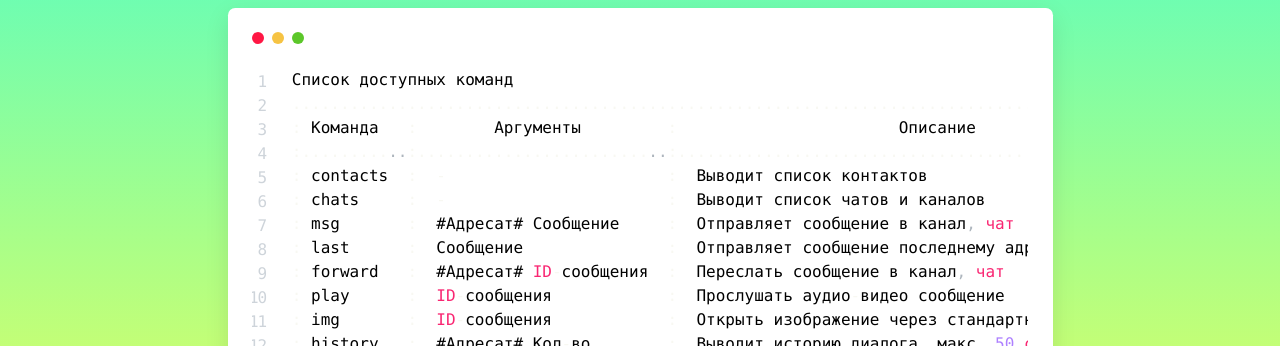
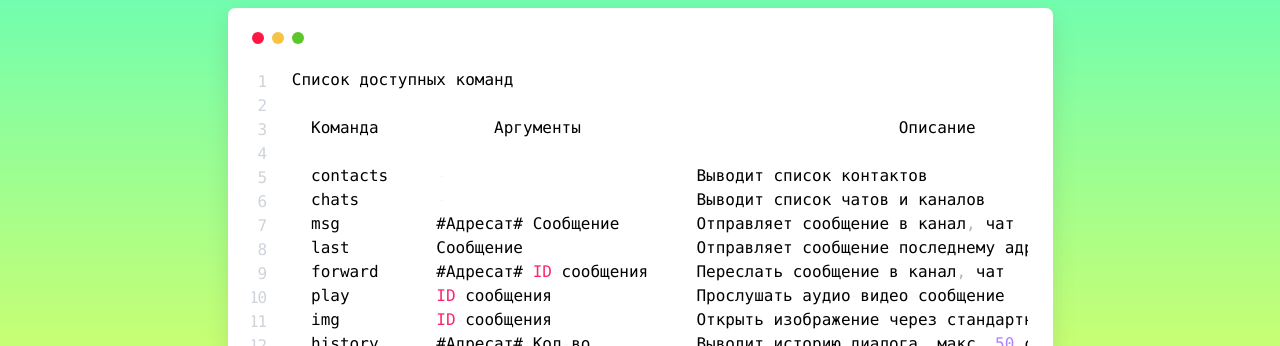
Before and after one commit to chestgramweb/chestgramweb.github.io, a plain HTML site: page index.html in a window 1280 px wide. Shown: the part 454-800 px from the top of the page. Drawn offline with nearby package versions, Linux system fonts and the light colour scheme.

Commit message:
removed ":" from comlist
zxc

```diff
--- a/index.html
+++ b/index.html
@@ -46,21 +46,21 @@
                         <div class="green"></div>
                     </div>
                     <pre class="language-javascript line-numbers"><code class="language-javascript">Список доступных команд
-...............................................................................................
-: Команда   :        Аргументы         :                       Описание                       :
-:...........:..........................:......................................................:
-: contacts  :  -                       :  Выводит список контактов                            :
-: chats     :  -                       :  Выводит список чатов и каналов                      :
-: msg       :  #Адресат# Сообщение     :  Отправляет сообщение в канал, чат                   :
-: last      :  Сообщение               :  Отправляет сообщение последнему адресату            :
-: forward   :  #Адресат# ID-сообщения  :  Переслать сообщение в канал, чат                    :
-: play      :  ID-сообщения            :  Прослушать аудио-видео сообщение                    :
-: img       :  ID-сообщения            :  Открыть изображение через стандартный просмотр      :
-: history   :  #Адресат# Кол-во        :  Выводит историю диалога, макс. 50 сообщений         :
-: mute      :  #Адресат#               :  Отключает вывод сообщений для адресата              :
-: silent    :  -                       :  Включает тихий режим, вывод только от пользователей :
-: exit      :  -                       :  Выход из клиента                                    :
-:...........:..........................:......................................................:</code></pre>
+
+  Команда            Аргументы                                 Описание
+
+  contacts     -                          Выводит список контактов
+  chats        -                          Выводит список чатов и каналов
+  msg          #Адресат# Сообщение        Отправляет сообщение в канал, чат
+  last         Сообщение                  Отправляет сообщение последнему адресату
+  forward      #Адресат# ID-сообщения     Переслать сообщение в канал, чат
+  play         ID-сообщения               Прослушать аудио-видео сообщение
+  img          ID-сообщения               Открыть изображение через стандартный просмотр
+  history      #Адресат# Кол-во           Выводит историю диалога, макс. 50 сообщений
+  mute         #Адресат#                  Отключает вывод сообщений для адресата
+  silent       -                          Включает тихий режим, вывод только от пользователей
+  exit         -                          Выход из клиента
+</code></pre>
                 </div>
             </div>
         </div>
```
